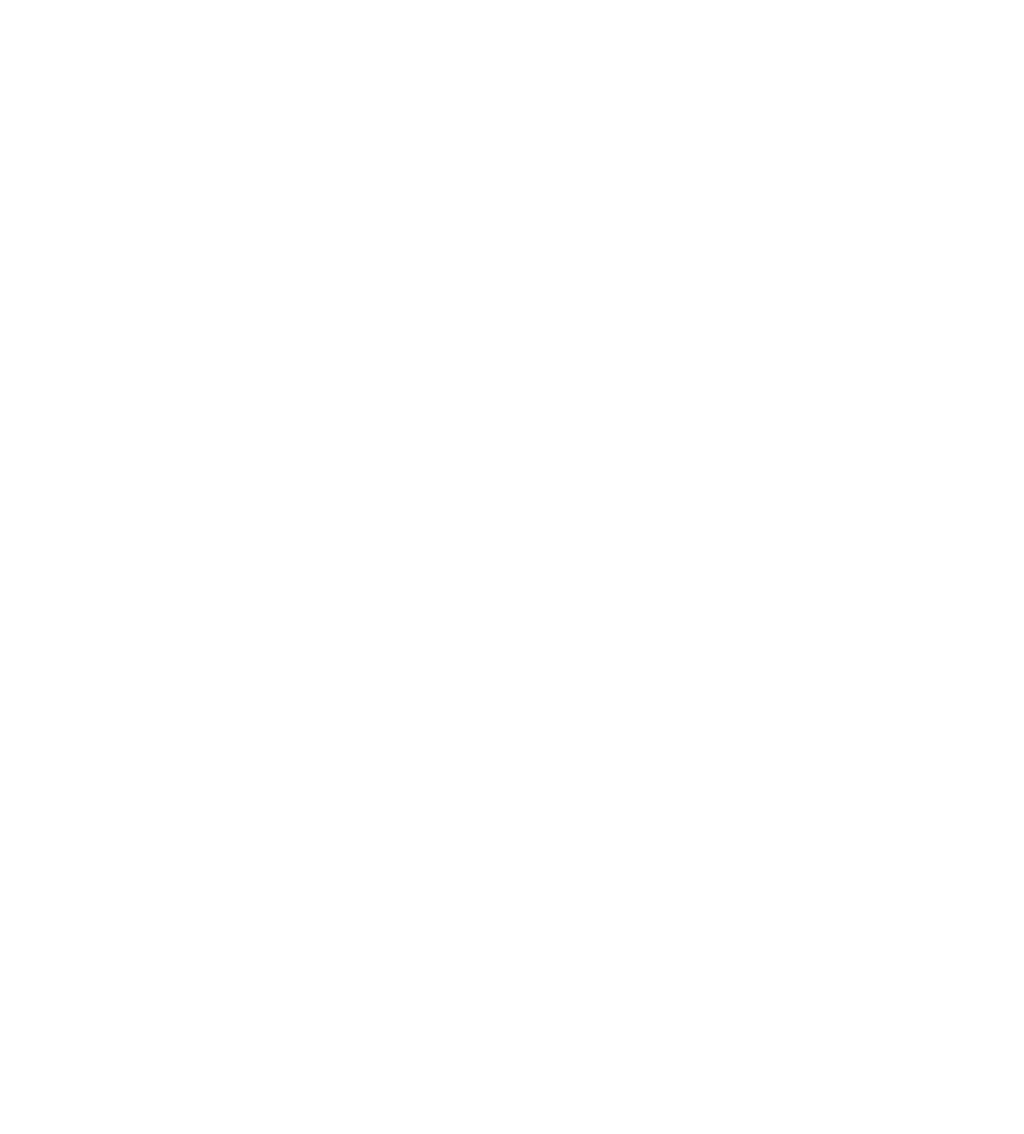
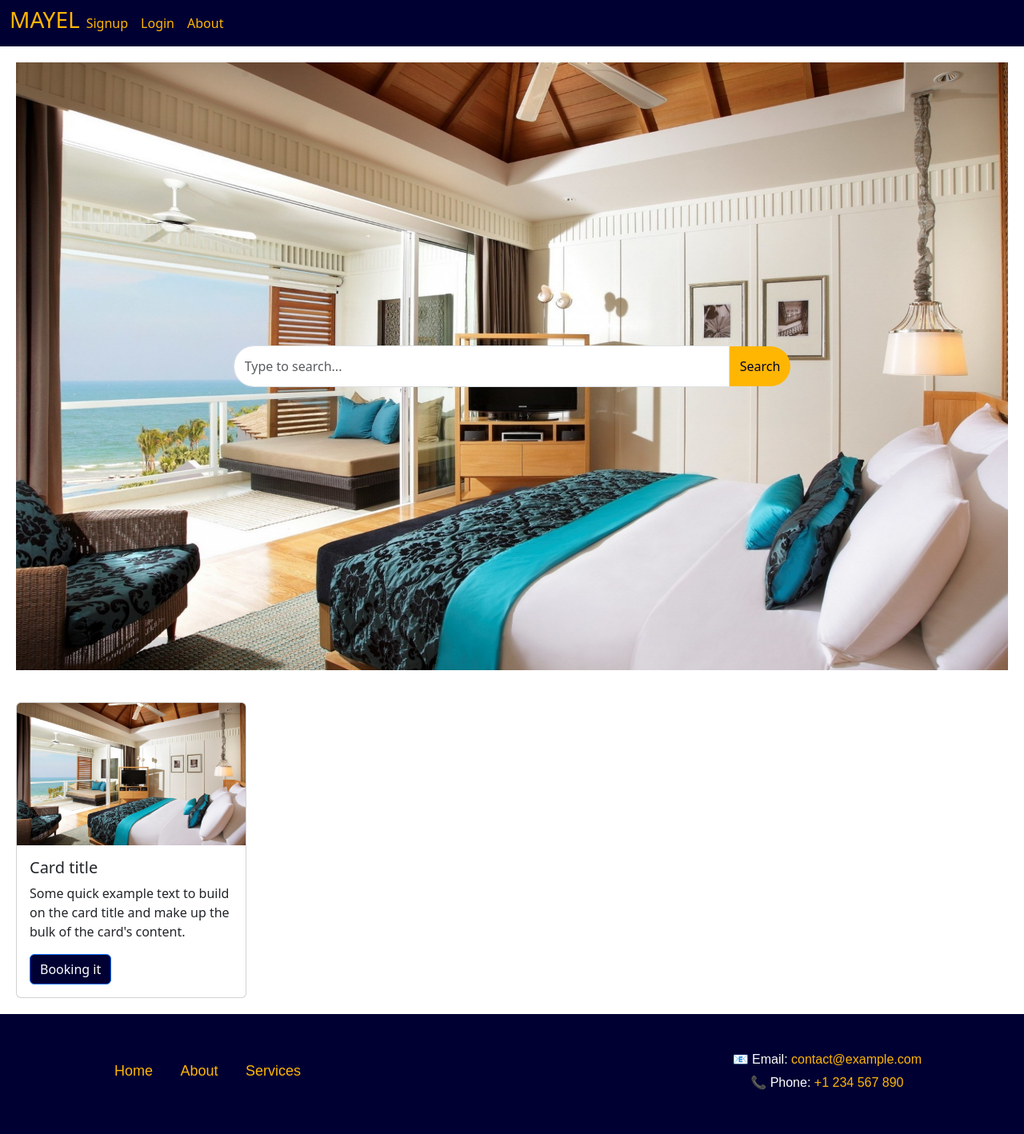
Before and after one commit to AbbassHazimeh/Mayyel-Sawbna, a PHP site: page / in a window 1280 px wide. Before the commit the page is empty. Shown: the whole page at 80% size. Before the commit the page ends 800 px from the top, so only its background shows below. Run offline with PHP 8.4, Linux system fonts and the light colour scheme.

Commit message:
add frontend of home page

```diff
--- a/Views/login.views.php
+++ b/Views/login.views.php
@@ -25,9 +25,6 @@
             <!-- password -->
             <span>
                 <input name="password" type="password" class="form-control" placeholder="Password" require>
-                <div id="passwordHelpBlock" class="form-text">
-                    Your password must be 8-20 characters long, contain letters and numbers, and must not contain spaces, special characters, or emoji.
-                </div>
             </span>
             <span class="button-span">
                 <button type="submit" class="btn btn-warning">Submit</button>
--- /dev/null
+++ b/css/home.css
@@ -0,0 +1,96 @@
+.first-div {
+    background-image: url("../assets/hotel-background.png");
+    background-size: cover;
+    width: 100%;
+    height: 100vh;
+    padding: 20px;
+    overflow: hidden;
+    background-clip: content-box;
+    display: flex;
+    justify-content: center;
+    align-items: center;
+}
+
+.search-input {
+    width: 50%;
+    padding: 13px;
+    border-radius: 25px 0px 0px 25px;
+}
+
+#search-button {
+    background-color: #FFB602;
+    padding: 13px;
+    border: none;
+    border-radius: 0 25px 25px 0;
+    color: rgb(0, 0, 51);
+}
+
+#search-button:hover {
+    background-color: rgb(0, 0, 51);
+    color: #FFB602;
+    transition: background-color 0.4s ease-in-out, color 0.4s ease-in-out;
+}
+
+.items-div {
+    margin: 20px;
+    display: grid;
+    grid-template-columns: repeat(4, 1fr);
+    gap: 30px;
+
+}
+
+/* footer */
+footer {
+    background-color: rgb(0, 0, 51);
+    color: white;
+    padding: 40px 10%; /* زِدّ القيم هنا لتوسيع الفوتر */
+    text-align: center;
+    font-family: Arial, sans-serif;
+    min-height: 150px; /* ارتفاع الفوتر */
+}
+
+
+.footer-container {
+    display: flex;
+    justify-content: space-between;
+    align-items: center;
+    flex-wrap: wrap;
+}
+
+.footer-links a {
+    color: #FFB602;
+    text-decoration: none;
+    margin: 0 15px;
+    font-size: 18px;
+    transition: color 0.3s ease-in-out;
+}
+
+.footer-links a:hover {
+    color: white;
+}
+
+.contact-section p {
+    margin: 5px 0;
+    font-size: 16px;
+}
+
+.contact-section a {
+    color: #FFB602;
+    text-decoration: none;
+    transition: color 0.3s ease-in-out;
+}
+
+.contact-section a:hover {
+    color: white;
+}
+
+@media (max-width: 768px) {
+    .footer-container {
+        flex-direction: column;
+        text-align: center;
+    }
+
+    .footer-links {
+        margin-bottom: 15px;
+    }
+}
--- a/index.php
+++ b/index.php
@@ -0,0 +1,76 @@
+<!doctype html>
+<html lang="en">
+
+<head>
+    <meta charset="utf-8">
+    <meta name="viewport" content="width=device-width, initial-scale=1">
+    <title>Home</title>
+    <link href="https://cdn.jsdelivr.net/npm/bootstrap@5.3.3/dist/css/bootstrap.min.css" rel="stylesheet" integrity="sha384-QWTKZyjpPEjISv5WaRU9OFeRpok6YctnYmDr5pNlyT2bRjXh0JMhjY6hW+ALEwIH" crossorigin="anonymous">
+    <link href="css/home.css" rel="stylesheet">
+</head>
+
+<body>
+    <!-- NAVIBAR -->
+    <div>
+        <nav class="navbar navbar-expand-lg bg-body-tertiary" style="background-color: rgb(0, 0, 51) !important;">
+            <div class="container-fluid">
+                <h3 style="color: #FFB602;">MAYEL</h3>
+                <button style="background-color: #FFB602;" class="navbar-toggler" type="button" data-bs-toggle="collapse" data-bs-target="#navbarNavAltMarkup" aria-controls="navbarNavAltMarkup" aria-expanded="false" aria-label="Toggle navigation">
+                    <span class="navbar-toggler-icon"></span>
+                </button>
+                <div style="color: #FFB602;" class="collapse navbar-collapse" id="navbarNavAltMarkup">
+                    <div class="navbar-nav">
+                        <a style="color: #FFB602;" class="nav-link active" aria-current="page" href="/Views/signup.views.php">Signup</a>
+                        <a style="color: #FFB602;" class="nav-link" href="/Views/login.views.php">Login</a>
+                        <a style="color: #FFB602;" class="nav-link" href="#">About</a>
+                    </div>
+                </div>
+            </div>
+        </nav>
+    </div>
+
+    <!-- SEARCH SECTION -->
+    <div class="first-div">
+        <input class="form-control search-input" list="datalistOptions" id="exampleDataList" placeholder="Type to search...">
+        <datalist id="datalistOptions">
+            <option value="San Francisco">
+            <option value="New York">
+            <option value="Seattle">
+            <option value="Los Angeles">
+            <option value="Chicago">
+        </datalist>
+        <button id="search-button">Search</button>
+    </div>
+
+    <!-- items -->
+    <div class="items-div">
+        <div class="card" style="width: 18rem;">
+            <img src="../hotelBoking/assets/hotel-background.png" class="card-img-top" alt="...">
+            <div class="card-body">
+                <h5 class="card-title">Card title</h5>
+                <p class="card-text">Some quick example text to build on the card title and make up the bulk of the card's content.</p>
+                <a href="#" class="btn btn-primary" style="background-color: rgb(0, 0, 51); ">Booking it</a>
+            </div>
+        </div>
+    </div>
+
+    <!-- FOOTER -->
+    <footer>
+        <div class="footer-container">
+            <div class="footer-links">
+                <a href="#">Home</a>
+                <a href="#">About</a>
+                <a href="#">Services</a>
+            </div>
+            <div class="contact-section">
+                <p>📧 Email: <a href="mailto:contact@example.com">contact@example.com</a></p>
+                <p>📞 Phone: <a href="tel:+1234567890">+1 234 567 890</a></p>
+            </div>
+        </div>
+    </footer>
+
+
+    <script src="https://cdn.jsdelivr.net/npm/bootstrap@5.3.3/dist/js/bootstrap.bundle.min.js" integrity="sha384-YvpcrYf0tY3lHB60NNkmXc5s9fDVZLESaAA55NDzOxhy9GkcIdslK1eN7N6jIeHz" crossorigin="anonymous"></script>
+</body>
+
+</html>
```
Also changed, not shown: assets/hotel-background.png (added).
